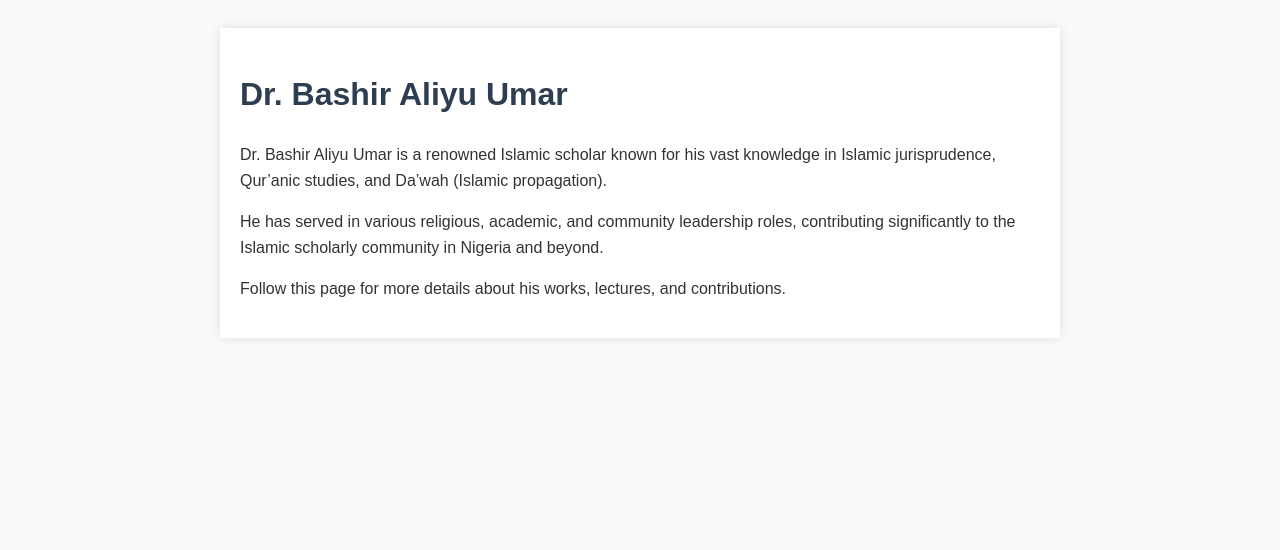
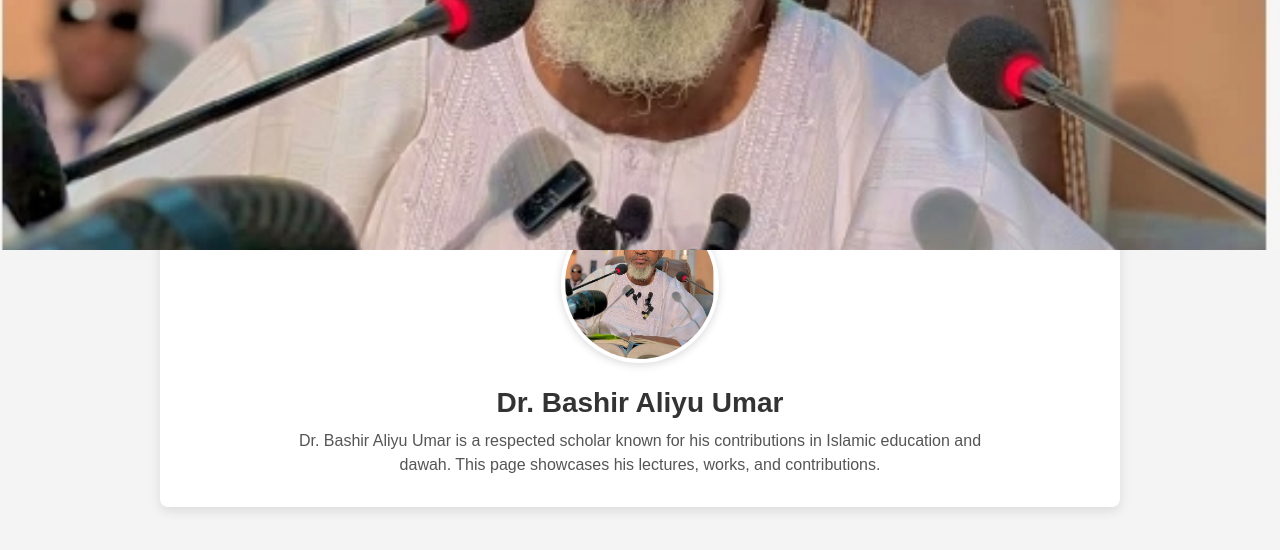
Before and after one commit to nurulhudahofficial/nurul_hudah, a plain HTML site: page scholar/dr-bashir-aliyu-umar/index.html in a window 1280 px wide. Drawn offline with Linux system fonts and the light colour scheme.

Commit message:
Update index.html

```diff
--- a/scholar/dr-bashir-aliyu-umar/index.html
+++ b/scholar/dr-bashir-aliyu-umar/index.html
@@ -1,37 +1,68 @@
-<!DOCTYPEhtml>
+<!DOCTYPE html>
 <html lang="en">
 <head>
-  <meta charset="UTF-8">
+  <meta charset="UTF-8" />
+  <meta name="viewport" content="width=device-width, initial-scale=1" />
   <title>Dr. Bashir Aliyu Umar</title>
-  <meta name="viewport" content="width=device-width, initial-scale=1">
   <style>
     body {
+      margin: 0;
       font-family: Arial, sans-serif;
-      background-color: #f8f9fa;
-      padding: 20px;
-      line-height: 1.6;
+      background: #f4f4f4;
+      color: #333;
     }
-    .container {
-      max-width: 800px;
-      margin: auto;
-      background: #fff;
-      padding: 20px;
-      box-shadow: 0 0 10px rgba(0,0,0,0.1);
+    .banner {
+      width: 100%;
+      height: 250px;
+      background-image: url('/nurul_hudah/1752920461732.jpg');
+      background-size: cover;
+      background-position: center;
+      position: relative;
     }
-    h1 {
-      color: #2c3e50;
+    .profile {
+      max-width: 900px;
+      margin: -75px auto 40px;
+      background: white;
+      border-radius: 8px;
+      box-shadow: 0 4px 12px rgba(0,0,0,0.1);
+      padding: 30px;
+      text-align: center;
     }
-    p {
-      color: #333;
+    .profile img {
+      width: 150px;
+      height: 150px;
+      object-fit: cover;
+      border-radius: 50%;
+      border: 4px solid white;
+      box-shadow: 0 2px 8px rgba(0,0,0,0.15);
+      margin-bottom: 20px;
+      background: white;
+    }
+    .profile h1 {
+      margin: 0 0 10px;
+      font-size: 28px;
+      font-weight: 700;
+    }
+    .profile p {
+      font-size: 16px;
+      line-height: 1.5;
+      color: #555;
+max-width: 700px;
+      margin: 0 auto;
     }
   </style>
 </head>
 <body>
-  <div class="container">
+
+  <div class="banner"></div>
+
+  <div class="profile">
+    <img src="/nurul_hudah/1752920461732.jpg" alt="Dr. Bashir Aliyu Umar" />
     <h1>Dr. Bashir Aliyu Umar</h1>
-    <p>Dr. Bashir Aliyu Umar is a renowned Islamic scholar known for his vast knowledge in Islamic jurisprudence, Qur’anic studies, and Da’wah (Islamic propagation).</p>
-    <p>He has served in various religious, academic, and community leadership roles, contributing significantly to the Islamic scholarly community in Nigeria and beyond.</p>
-    <p>Follow this page for more details about his works, lectures, and contributions.</p>
+    <p>
+      Dr. Bashir Aliyu Umar is a respected scholar known for his contributions in Islamic education and dawah. This page showcases his lectures, works, and contributions.
+    </p>
   </div>
+
 </body>
 </html>
```
